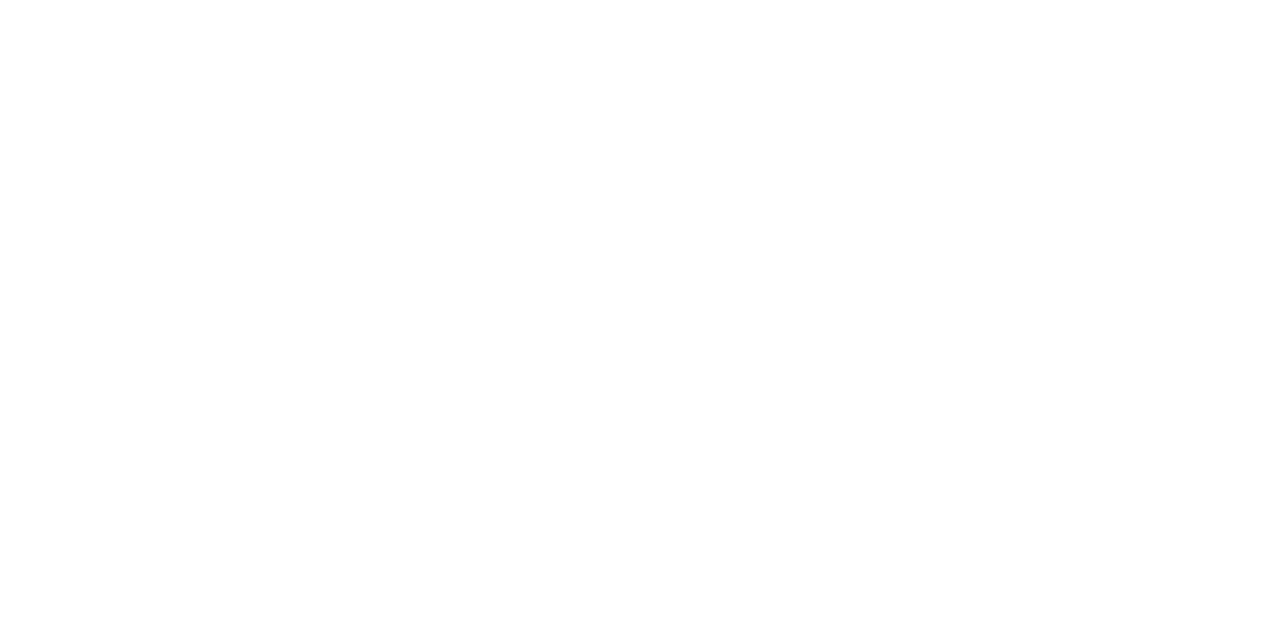
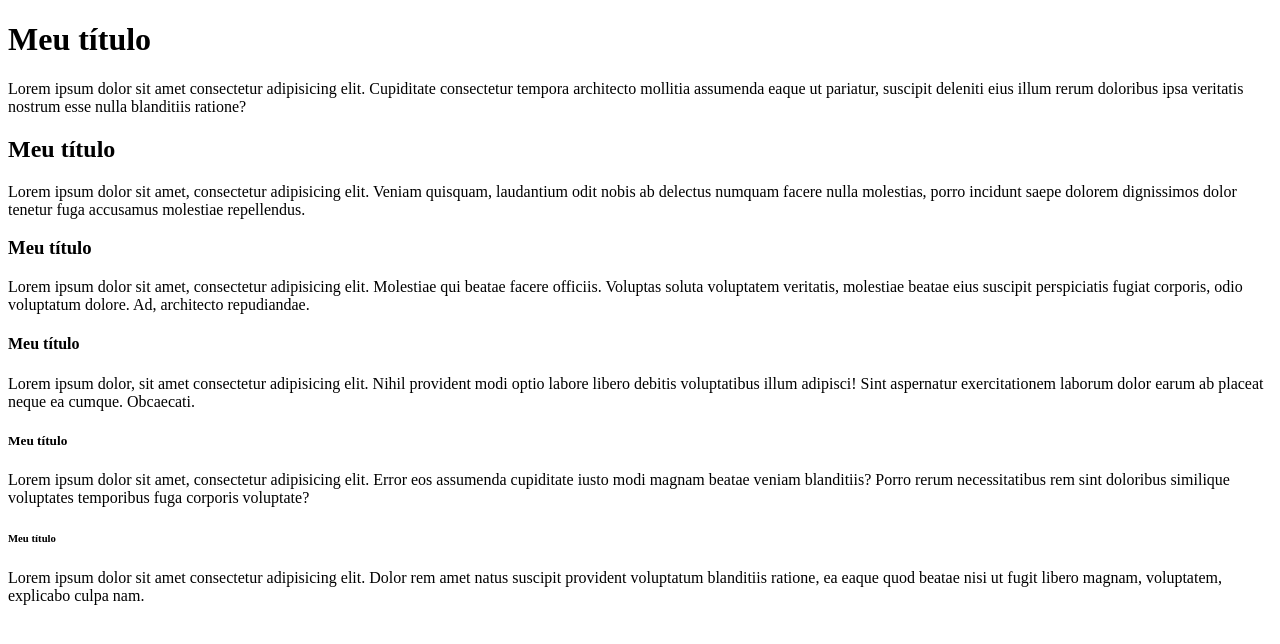
Before and after one commit to caiquemiranda/studies-html-css, a plain HTML site: page aula-04/index.html in a window 1280 px wide. Drawn offline with Linux system fonts and the light colour scheme.

Commit message:
headings

```diff
--- a/aula-04/index.html
+++ b/aula-04/index.html
@@ -1,5 +1,5 @@
 <!DOCTYPE html>
-<html lang="en">
+<html lang="pt-BR">
 
 <head>
     <meta charset="UTF-8">
@@ -9,7 +9,23 @@
 </head>
 
 <body>
+    <h1>Meu título</h1>
+    <p>Lorem ipsum dolor sit amet consectetur adipisicing elit. Cupiditate consectetur tempora architecto mollitia assumenda eaque ut pariatur, suscipit deleniti eius illum rerum doloribus ipsa veritatis nostrum esse nulla blanditiis ratione?</p>
 
+    <h2>Meu título</h2>
+    <p>Lorem ipsum dolor sit amet, consectetur adipisicing elit. Veniam quisquam, laudantium odit nobis ab delectus numquam facere nulla molestias, porro incidunt saepe dolorem dignissimos dolor tenetur fuga accusamus molestiae repellendus.</p>
+
+    <h3>Meu título</h3>
+    <p>Lorem ipsum dolor sit amet, consectetur adipisicing elit. Molestiae qui beatae facere officiis. Voluptas soluta voluptatem veritatis, molestiae beatae eius suscipit perspiciatis fugiat corporis, odio voluptatum dolore. Ad, architecto repudiandae.</p>
+
+    <h4>Meu título</h4>
+    <p>Lorem ipsum dolor, sit amet consectetur adipisicing elit. Nihil provident modi optio labore libero debitis voluptatibus illum adipisci! Sint aspernatur exercitationem laborum dolor earum ab placeat neque ea cumque. Obcaecati.</p>
+
+    <h5>Meu título</h5>
+    <p>Lorem ipsum dolor sit amet, consectetur adipisicing elit. Error eos assumenda cupiditate iusto modi magnam beatae veniam blanditiis? Porro rerum necessitatibus rem sint doloribus similique voluptates temporibus fuga corporis voluptate?</p>
+
+    <h6>Meu título</h6>
+    <p>Lorem ipsum dolor sit amet consectetur adipisicing elit. Dolor rem amet natus suscipit provident voluptatum blanditiis ratione, ea eaque quod beatae nisi ut fugit libero magnam, voluptatem, explicabo culpa nam.</p>
 </body>
 
 </html>
```
